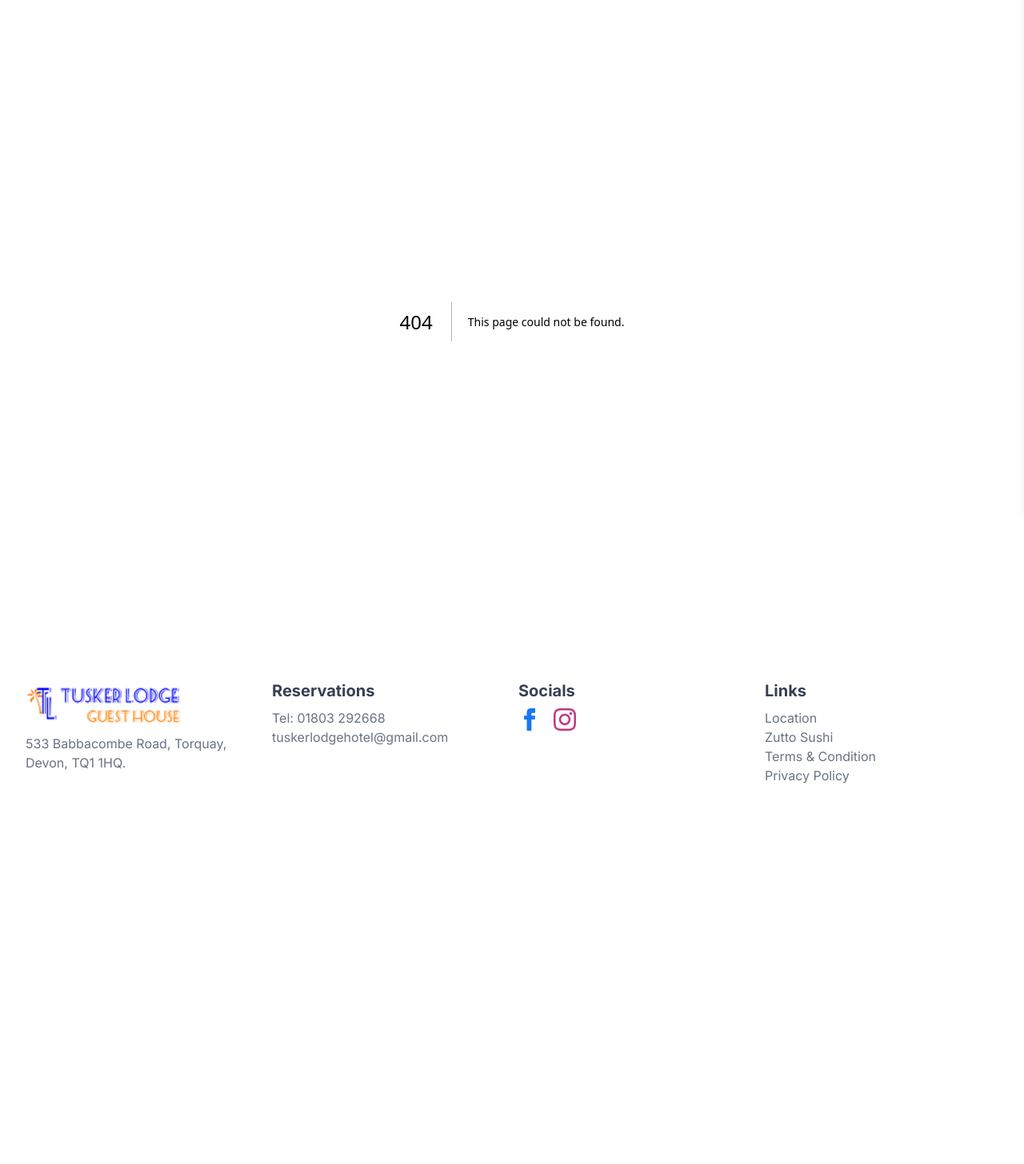
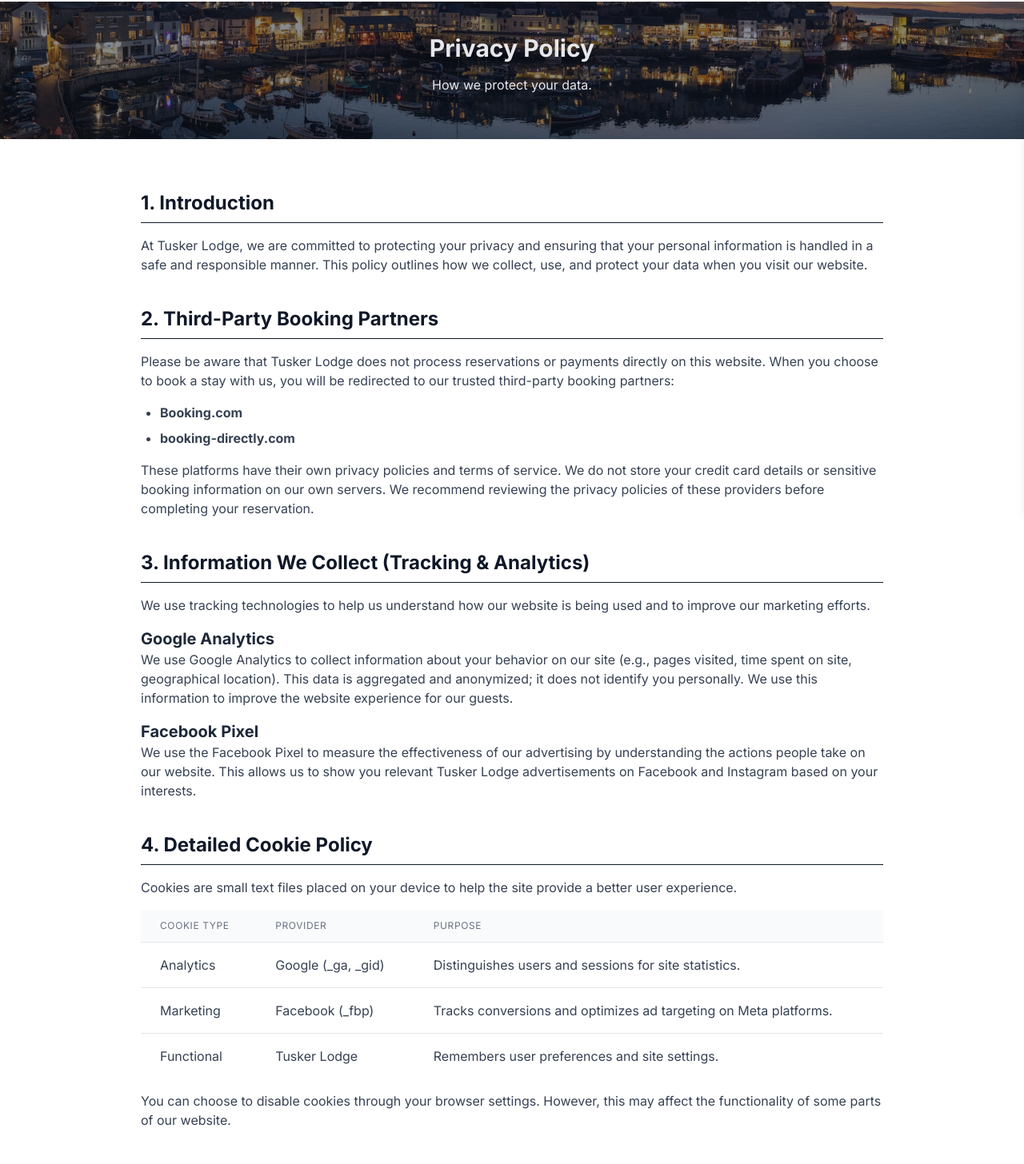
Before and after one commit to ayrbox/tusker-lodge, a Next.js app: page /privacy in a window 1280 px wide. Before the commit this address had no page. Shown: the part 160-1616 px from the top of the page at 80% size. Before the commit the page ends 1190 px from the top, so only its background shows below. Built offline with nearby package versions, Linux system fonts and the light colour scheme.

Commit message:
feat: privacy policy

```diff
--- /dev/null
+++ b/src/app/privacy/layout.tsx
@@ -0,0 +1,16 @@
+import Banner from "@/components/sections/Banner";
+
+export default function PrivacyLayout({
+  children,
+}: {
+  children: React.ReactNode;
+}) {
+  return (
+    <main>
+      <Banner title="Privacy Policy" path="How we protect your data." />
+      <div className="container mx-auto py-16 px-6 md:px-12 max-w-5xl">
+        {children}
+      </div>
+    </main>
+  );
+}
--- /dev/null
+++ b/src/app/privacy/page.tsx
@@ -0,0 +1,160 @@
+import React from "react";
+
+export default function PrivacyPage() {
+  return (
+    <div className="prose prose-slate max-w-none text-gray-700">
+      <section className="mb-10">
+        <h2 className="text-2xl font-bold mb-4 text-gray-900 border-b pb-2">
+          1. Introduction
+        </h2>
+        <p className="mb-4">
+          At Tusker Lodge, we are committed to protecting your privacy and ensuring
+          that your personal information is handled in a safe and responsible manner.
+          This policy outlines how we collect, use, and protect your data when you
+          visit our website.
+        </p>
+      </section>
+
+      <section className="mb-10">
+        <h2 className="text-2xl font-bold mb-4 text-gray-900 border-b pb-2">
+          2. Third-Party Booking Partners
+        </h2>
+        <p className="mb-4">
+          Please be aware that Tusker Lodge does not process reservations or payments
+          directly on this website. When you choose to book a stay with us, you will
+          be redirected to our trusted third-party booking partners:
+        </p>
+        <ul className="list-disc pl-6 space-y-2 mb-4">
+          <li><strong>Booking.com</strong></li>
+          <li><strong>booking-directly.com</strong></li>
+        </ul>
+        <p>
+          These platforms have their own privacy policies and terms of service. We
+          do not store your credit card details or sensitive booking information
+          on our own servers. We recommend reviewing the privacy policies of these
+          providers before completing your reservation.
+        </p>
+      </section>
+
+      <section className="mb-10">
+        <h2 className="text-2xl font-bold mb-4 text-gray-900 border-b pb-2">
+          3. Information We Collect (Tracking & Analytics)
+        </h2>
+        <p className="mb-4">
+          We use tracking technologies to help us understand how our website is being
+          used and to improve our marketing efforts.
+        </p>
+        <div className="space-y-4">
+          <div>
+            <h3 className="text-xl font-semibold text-gray-800">Google Analytics</h3>
+            <p>
+              We use Google Analytics to collect information about your behavior on
+              our site (e.g., pages visited, time spent on site, geographical location).
+              This data is aggregated and anonymized; it does not identify you
+              personally. We use this information to improve the website experience
+              for our guests.
+            </p>
+          </div>
+          <div>
+            <h3 className="text-xl font-semibold text-gray-800">Facebook Pixel</h3>
+            <p>
+              We use the Facebook Pixel to measure the effectiveness of our advertising
+              by understanding the actions people take on our website. This allows us
+              to show you relevant Tusker Lodge advertisements on Facebook and
+              Instagram based on your interests.
+            </p>
+          </div>
+        </div>
+      </section>
+
+      <section className="mb-10">
+        <h2 className="text-2xl font-bold mb-4 text-gray-900 border-b pb-2">
+          4. Detailed Cookie Policy
+        </h2>
+        <p className="mb-4">
+          Cookies are small text files placed on your device to help the site provide
+          a better user experience.
+        </p>
+        <div className="overflow-x-auto">
+          <table className="min-w-full divide-y divide-gray-200">
+            <thead className="bg-gray-50">
+              <tr>
+                <th className="px-6 py-3 text-left text-xs font-medium text-gray-500 uppercase tracking-wider">Cookie Type</th>
+                <th className="px-6 py-3 text-left text-xs font-medium text-gray-500 uppercase tracking-wider">Provider</th>
+                <th className="px-6 py-3 text-left text-xs font-medium text-gray-500 uppercase tracking-wider">Purpose</th>
+              </tr>
+            </thead>
+            <tbody className="bg-white divide-y divide-gray-200">
+              <tr>
+                <td className="px-6 py-4 whitespace-nowrap font-medium">Analytics</td>
+                <td className="px-6 py-4 whitespace-nowrap">Google (_ga, _gid)</td>
+                <td className="px-6 py-4">Distinguishes users and sessions for site statistics.</td>
+              </tr>
+              <tr>
+                <td className="px-6 py-4 whitespace-nowrap font-medium">Marketing</td>
+                <td className="px-6 py-4 whitespace-nowrap">Facebook (_fbp)</td>
+                <td className="px-6 py-4">Tracks conversions and optimizes ad targeting on Meta platforms.</td>
+              </tr>
+              <tr>
+                <td className="px-6 py-4 whitespace-nowrap font-medium">Functional</td>
+                <td className="px-6 py-4 whitespace-nowrap">Tusker Lodge</td>
+                <td className="px-6 py-4">Remembers user preferences and site settings.</td>
+              </tr>
+            </tbody>
+          </table>
+        </div>
+        <p className="mt-4">
+          You can choose to disable cookies through your browser settings. However,
+          this may affect the functionality of some parts of our website.
+        </p>
+      </section>
+
+      <section className="mb-10">
+        <h2 className="text-2xl font-bold mb-4 text-gray-900 border-b pb-2">
+          5. Data Security
+        </h2>
+        <p>
+          We take reasonable steps to protect any information collected via our
+          tracking tools. However, as no transmission over the internet is 100%
+          secure, we cannot guarantee absolute security.
+        </p>
+      </section>
+
+      <section className="mb-10">
+        <h2 className="text-2xl font-bold mb-4 text-gray-900 border-b pb-2">
+          6. Your Rights (UK GDPR)
+        </h2>
+        <p className="mb-4">
+          Under the UK General Data Protection Regulation (UK GDPR), you have rights
+          regarding your personal data, including:
+        </p>
+        <ul className="list-disc pl-6 space-y-2">
+          <li>The right to be informed about how your data is used.</li>
+          <li>The right to access the personal data we hold about you.</li>
+          <li>The right to request the correction of inaccurate data.</li>
+          <li>The right to request the deletion of your data in certain circumstances.</li>
+        </ul>
+      </section>
+
+      <section className="mb-10">
+        <h2 className="text-2xl font-bold mb-4 text-gray-900 border-b pb-2">
+          7. Contact Us
+        </h2>
+        <p>
+          If you have any questions about this Privacy Policy or how we handle your
+          data, please contact us at:
+        </p>
+        <p className="mt-2 font-semibold">
+          Tusker Lodge<br />
+          533 Babbacombe Road, Torquay, Devon, TQ1 1HQ<br />
+          Email: tuskerlodgehotel@gmail.com<br />
+          Tel: 01803 292668
+        </p>
+      </section>
+
+      <p className="text-sm text-gray-500 italic mt-12">
+        Last updated: May 30, 2026
+      </p>
+    </div>
+  );
+}
--- a/src/components/Footer.tsx
+++ b/src/components/Footer.tsx
@@ -77,7 +77,7 @@ export default function Footer() {
               <NavItem text="Terms &amp; Condition" url="/terms" />
             </li>
             <li>
-              <NavItem text="Privacy Policy" url="/attractions" />
+              <NavItem text="Privacy Policy" url="/privacy" />
             </li>
           </ol>
         </div>
```
